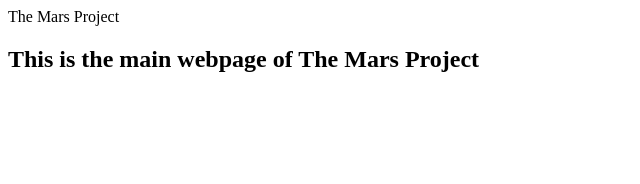
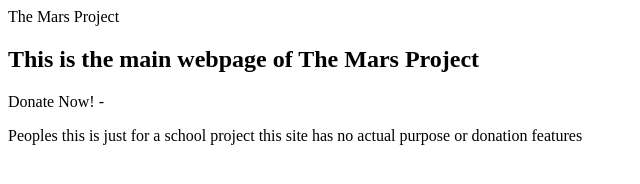
Before and after one commit to ViggVigg/The-Mars-Project, a plain HTML site: page index.html in a window 1280 px wide. Shown: the whole page, without its empty margins (0-640 px from the left). Drawn offline with Linux system fonts and the light colour scheme.

Commit message:
Update index.html

```diff
--- a/index.html
+++ b/index.html
@@ -1,3 +1,9 @@
 <DOCTYPE! html>
-  <h>The Mars Project</h>
+  <body>
+<h>The Mars Project</h>
   <h2>This is the main webpage of The Mars Project</h2>
+  <p>Donate Now! - <a href="https://viggvigg.github.io/The-Mars-Project/donate.html"></a></p>
+
+
+  </body>
+  Peoples this is just for a school project this site has no actual purpose or donation features
```
